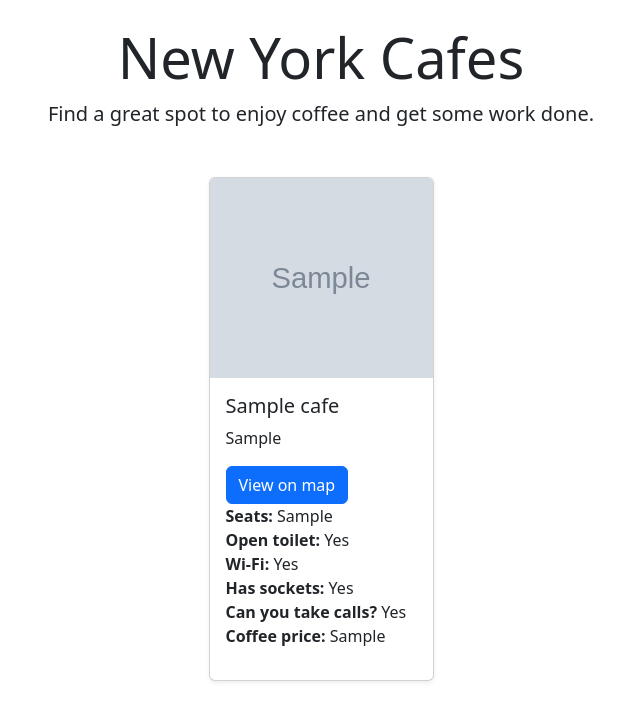
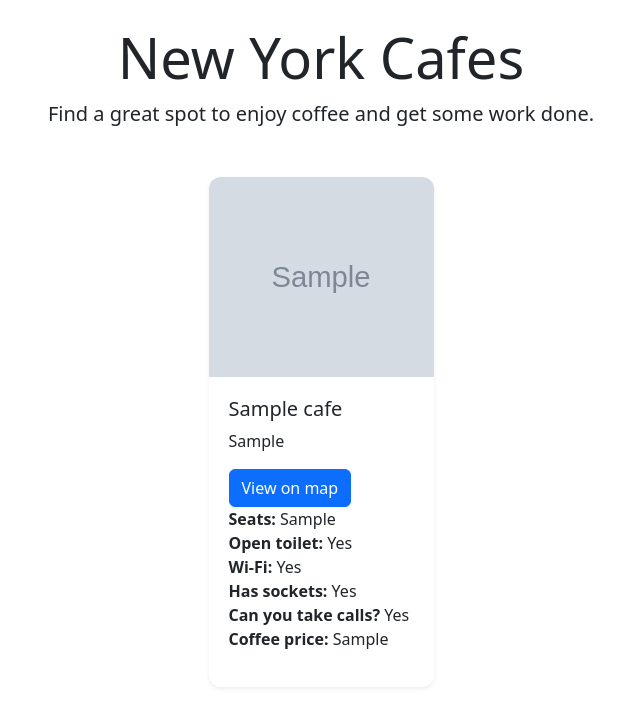
Before and after one commit to gustavodev6331/cafe-shop-website, a Flask app: page / in a window 1280 px wide. Shown: the top 727 px of the page, without its empty margins (319-959 px from the left). Run offline with Flask 3, Linux system fonts and the light colour scheme; tables that the repository leaves empty hold one stand-in row (values such as "Sample post"); grey boxes marked "Sample" are stand-in pictures.

Commit message:
add some CSS to the index.html

```diff
--- a/templates/index.html
+++ b/templates/index.html
@@ -11,6 +11,21 @@
     .card-img-top {
         height: 200px;
         object-fit: cover;
+    }
+    .card {
+        border: none;
+        border-radius: 12px;
+        overflow: hidden;
+        transition: transform 0.2s ease, box-shadow 0.2s ease;
+    }
+
+    .card:hover {
+        transform: translateY(-4px);
+        box-shadow: 0 8px 20px rgba(0, 0, 0, 0.12) !important;
+    }
+
+    .card-body {
+        padding: 1.25rem;
     }
     </style>
 </head>
```
